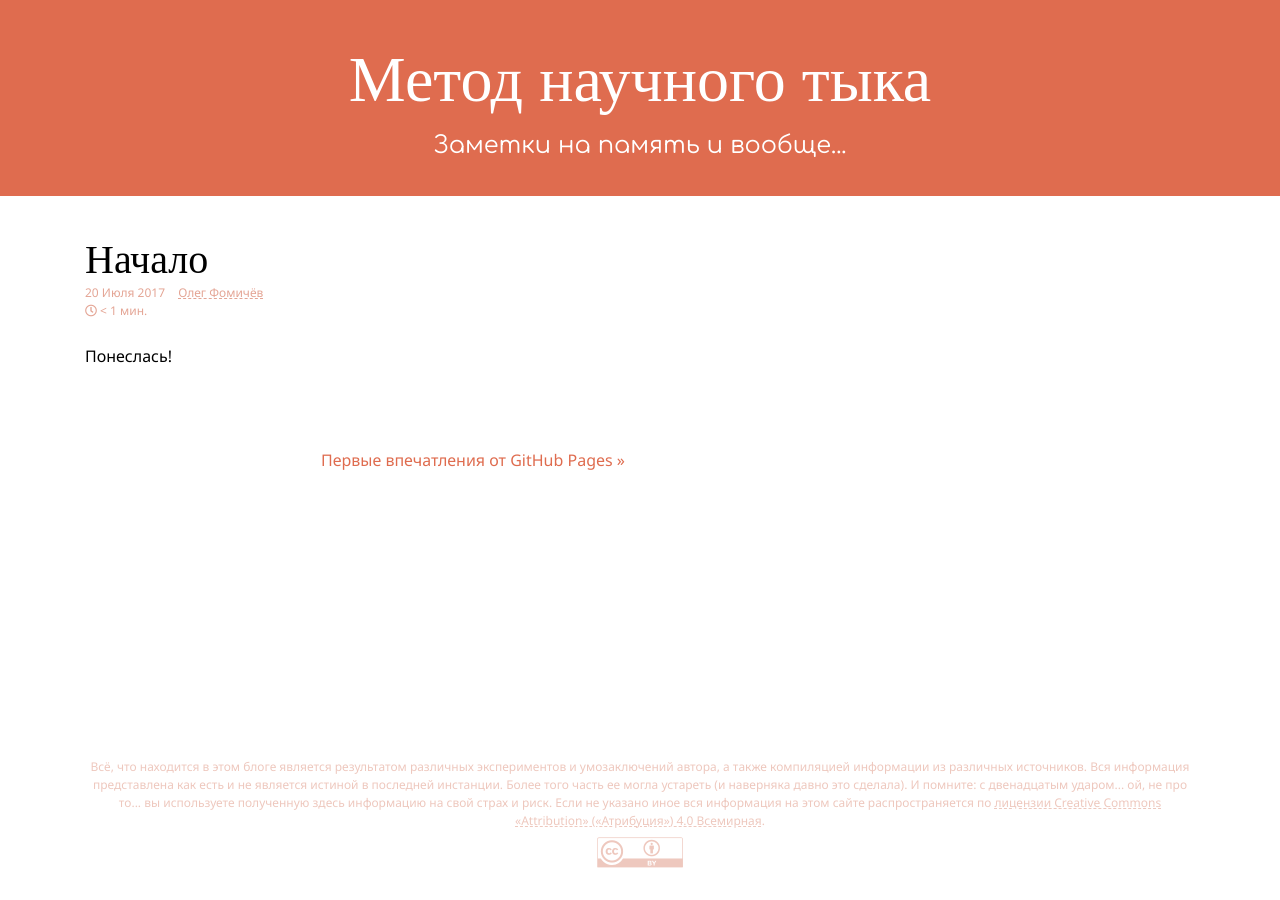
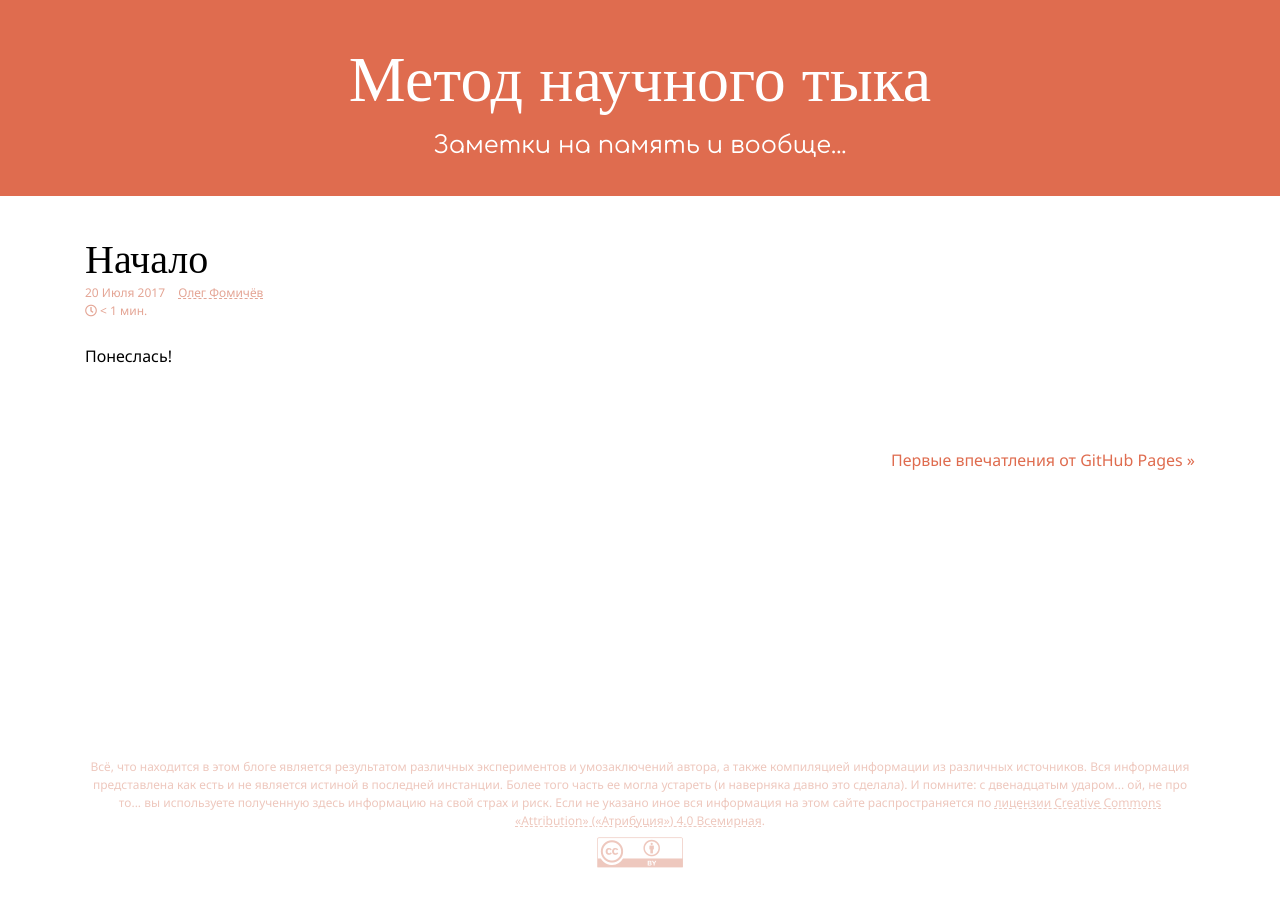
Before and after one commit to fomich0ff/fomich0ff.github.io, a Jekyll site: the page built from _posts/2017-07-20-first-post.md, in a window 1280 px wide. Built offline with Jekyll 4.4.1, drawn with Linux system fonts in a browser that asks for light colours; nearby versions of some CDN libraries; some web fonts are replaced; comment, search, counter and statistics services are not loaded.

Commit message:
reverted back

```diff
--- a/_includes/page-navigation.html
+++ b/_includes/page-navigation.html
@@ -1,36 +1,49 @@
 {% if site.page-navigation.enabled %}
     <div class="post-nav row">
+		<div class="col-sm-6 col-xs-6 prev">
+        	{% if page.previous.url %}
+                <a class="prev-link" href="{{page.previous.url}}">
+                    {% if site.page-navigation.show-pointers %}
+                        <span "pointer">
+                            {{site.page-navigation.previous.pointer}}
+                        </span>
+                    {% endif %}
+                    {% if site.page-navigation.show-labels %}
+                        <span class="nav-label">
+                            {{site.page-navigation.previous.label}}
+                        </span>
+                    {% endif %}
+                    {% if site.page-navigation.show-page-titles %}
+                        <span class="title">
+                            {{page.previous.title}}
+                        </span>
+                    {% endif %}
+                </a>
+			{% else %}
+				&nbsp;
+        	{% endif %}
+		</div>
+
         <div class="col-sm-6 col-xs-6 next">
-            {% if page.next.url %}
+			{% if page.next.url %}
                 <a class="next-link" href="{{page.next.url}}">
                     {% if site.page-navigation.show-labels %}
-                        <span class="nav-label">{{site.page-navigation.next.label}}</span>
+                        <span class="nav-label">
+                            {{site.page-navigation.next.label}}
+                        </span>
                     {% endif %}
                     {% if site.page-navigation.show-page-titles %}
-                        <span class="title">{{page.next.title}}</span>
+                        <span class="title">
+                            {{page.next.title}}
+                        </span>
                     {% endif %}
                     {% if site.page-navigation.show-pointers %}
-                        <span "pointer">{{site.page-navigation.next.pointer}}</span>
+                        <span "pointer">
+                            {{site.page-navigation.next.pointer}}
+                        </span>
                     {% endif %}
                 </a>
-            {% endif %}
-        </div>
-        <div class="col-sm-6 col-xs-6 prev">
-            {% if page.previous.url %}
-                <a class="prev-link" href="{{page.previous.url}}">
-                    {% if site.page-navigation.show-pointers %}
-                        <span "pointer">{{site.page-navigation.previous.pointer}}</span>
-                    {% endif %}
-                    {% if site.page-navigation.show-labels %}
-                        <span class="nav-label">{{site.page-navigation.previous.label}}</span>
-                    {% endif %}
-                    {% if site.page-navigation.show-page-titles %}
-                        <span class="title">{{page.previous.title}}</span>
-                    {% endif %}
-                </a>
-            {% else %}
-                &nbsp;
-            {% endif %}
-        </div>
+			{% endif %}
+		</div>
     </div>
 {% endif %}
```
